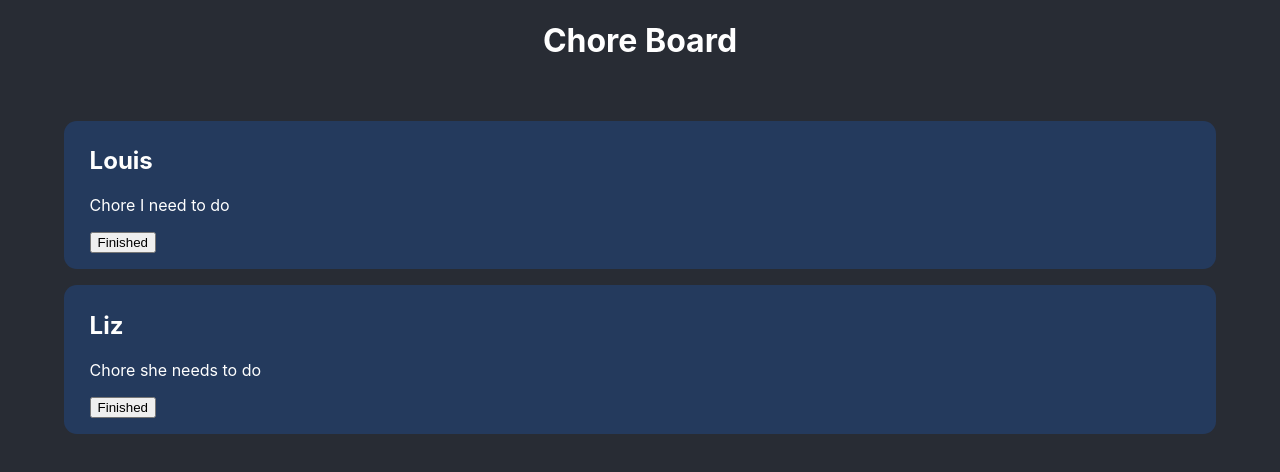
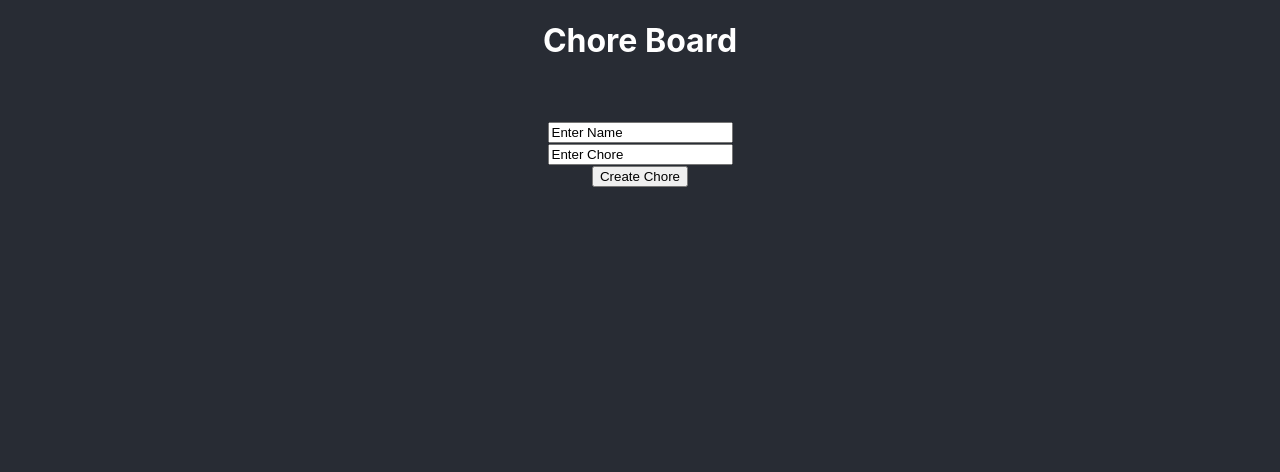
Before and after one commit to BrandonLOrellana/LearningProjects-React, a React (Create React App) app in the folder chore-board/: page / in a window 1280 px wide. Shown: the top 472 px of the page. Built offline with nearby package versions, Linux system fonts and the light colour scheme.

Commit message:
Added Create Chore Functionality

```diff
--- a/chore-board/src/App.css
+++ b/chore-board/src/App.css
@@ -25,3 +25,7 @@
   text-align: left;
   width: 86vw;
 }
+
+.Inputs{
+
+}
--- a/chore-board/src/App.js
+++ b/chore-board/src/App.js
@@ -1,4 +1,5 @@
 import './App.css';
+import React, {Component} from 'react';
 import Chore from './Chore'
 class chore{
   constructor() {
@@ -7,16 +8,54 @@ class chore{
     this.finished = false;
   }
 }
-function App() {
-  let createdChores  = [];
-  let finishedChores = [];
-  return (
-    <div className="App">
-      <h1>Chore Board<br/><br/></h1>
-      <Chore name="Louis" chore="Chore I need to do"/>
-      <Chore name="Liz"   chore="Chore she needs to do"/>
-    </div>
-  );
+class App extends Component {
+  constructor(props){
+    super(props);
+    this.state = {
+      createdChores:  [],
+      finishedChores: []
+    }
+    this.changeName  = (e)=>{this.name  = e.target.value;};
+    this.changeChore = (e)=>{this.chore = e.target.value;};
+    this.name        = "";
+    this.chore       = "";
+  }
+  render (){
+    const listCreated = this.state.createdChores.map((chore) =>
+      <Chore data={chore}/>
+    );
+    return(
+      <div className="App">
+        <h1>Chore Board<br/><br/></h1>
+        <div>
+          {listCreated}
+        </div>
+        <div className="Inputs">
+          <input
+            onChange={this.changeName}
+            defaultValue={"Enter Name"}
+          />
+          <br/>
+          <input
+            onChange={this.changeChore}
+            defaultValue={"Enter Chore"}
+          />
+          <br/>
+          <button
+            onClick={()=>{
+                let aux = new chore();
+                aux.name = this.name;
+                aux.chore = this.chore;
+                let arr = this.state.createdChores;
+                arr.push(aux);
+                this.setState({createdChores: arr});
+                console.log(this.state.createdChores);
+              }
+            }>Create Chore</button>
+        </div>
+      </div>
+    );
+  }
 }
 
 export default App;
--- a/chore-board/src/Chore.js
+++ b/chore-board/src/Chore.js
@@ -1,13 +1,14 @@
 import './App.css';
 
 function Chore(props) {
-  return (
-    <div className="Chore">
-        <h2>{props.name}</h2>
-        <p>{props.chore}</p>
-        <button>Finished</button>
-    </div>
-  );
+    console.log(props);
+    return (
+        <div className="Chore">
+            <h2>{props.data.name}</h2>
+            <p>{props.data.chore}</p>
+            <button>Finished</button>
+        </div>
+    );
 }
 
 export default Chore;
```
Also changed, not shown: 1 other file (tests, documents, lock files or other folders).
